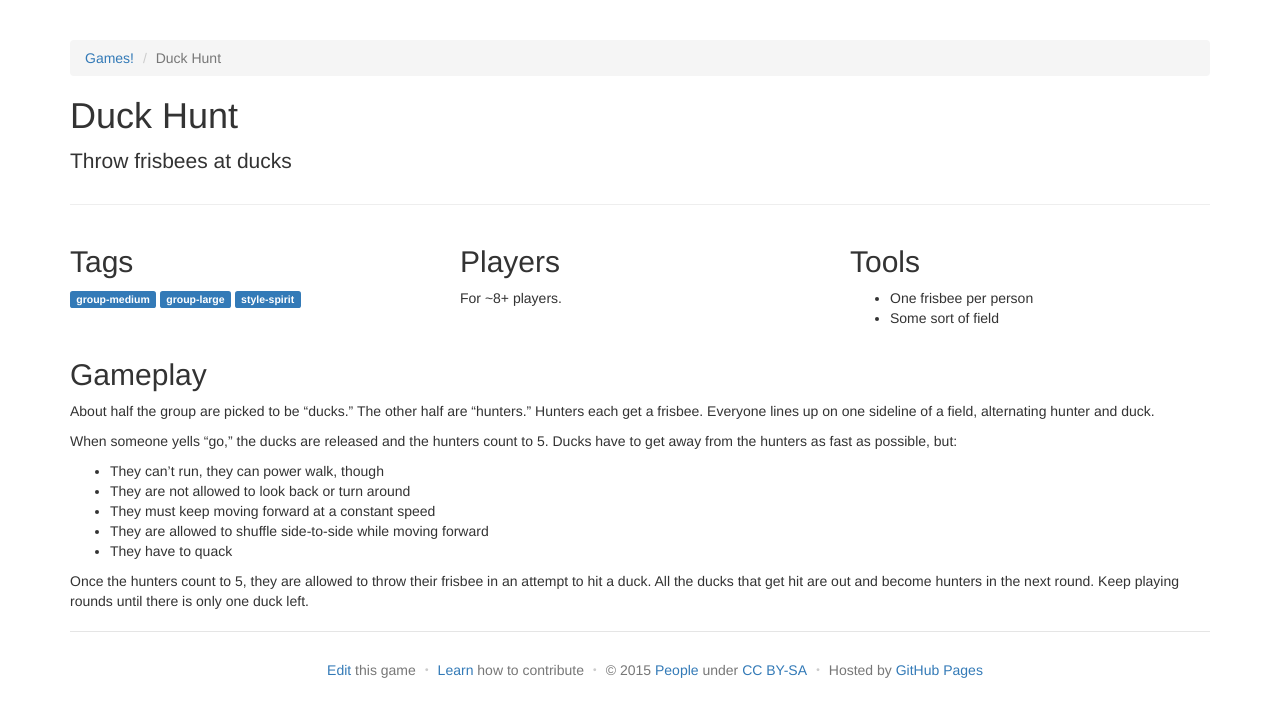
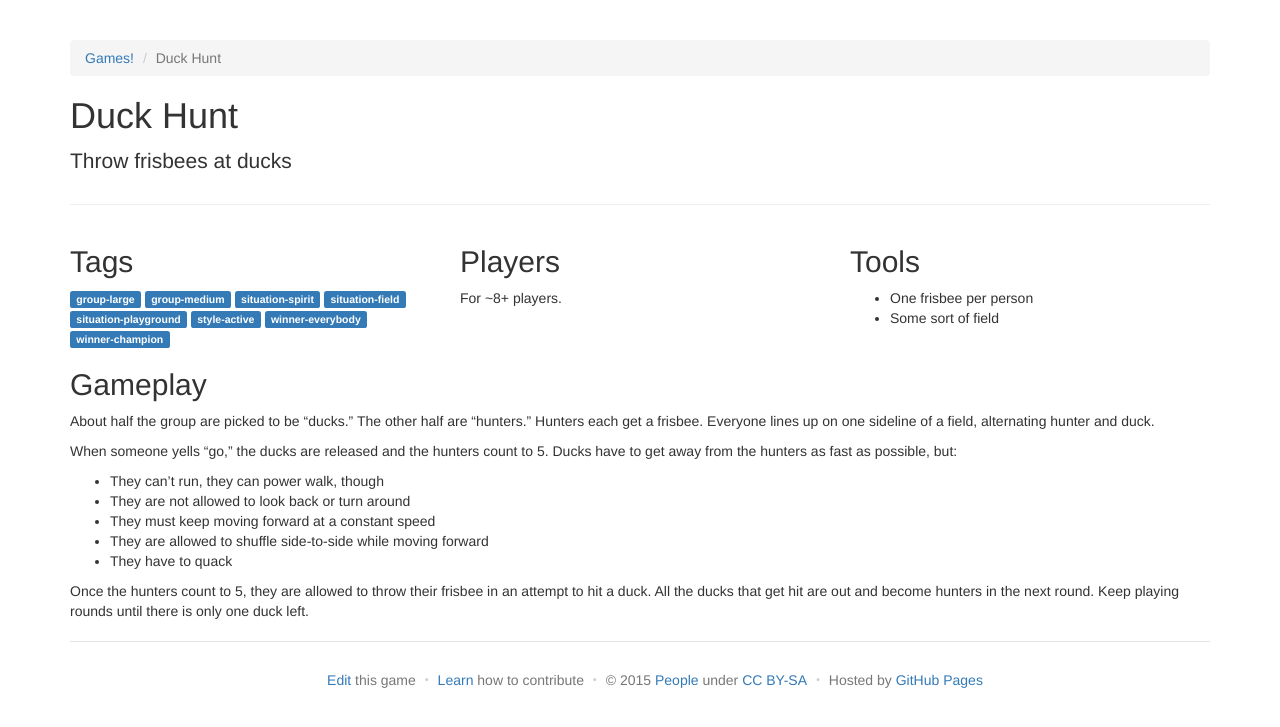
Before and after one commit to davidselassie/games, a Jekyll site: the page built from _games/duckhunt.md, in a window 1280 px wide. Shown: the top 727 px of the page. Built offline with Jekyll 4.4.1, drawn with Linux system fonts in a browser that asks for light colours.

Commit message:
Update duckhunt.md

```diff
--- a/_games/duckhunt.md
+++ b/_games/duckhunt.md
@@ -1,9 +1,14 @@
 ---
 title: Duck Hunt
 tags:
+  - group-large
   - group-medium
-  - group-large
-  - style-spirit
+  - situation-spirit
+  - situation-field
+  - situation-playground
+  - style-active
+  - winner-everybody
+  - winner-champion
 
 oneliner: Throw frisbees at ducks
 players: ~8+
```
